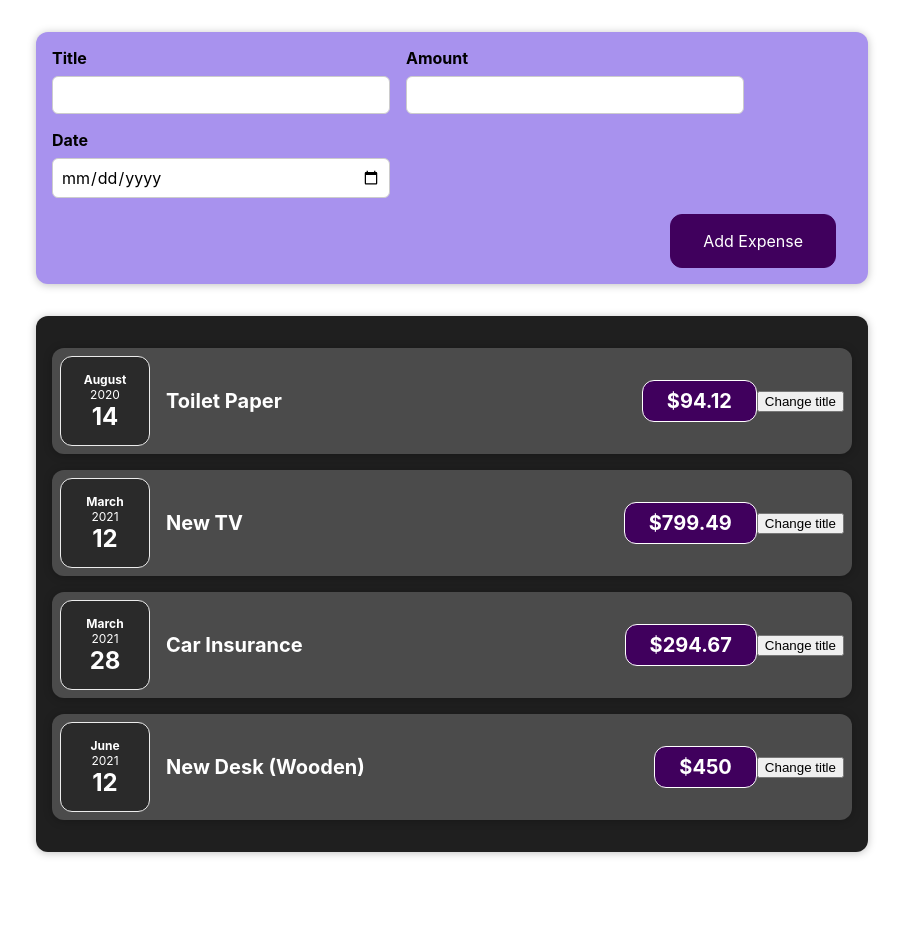
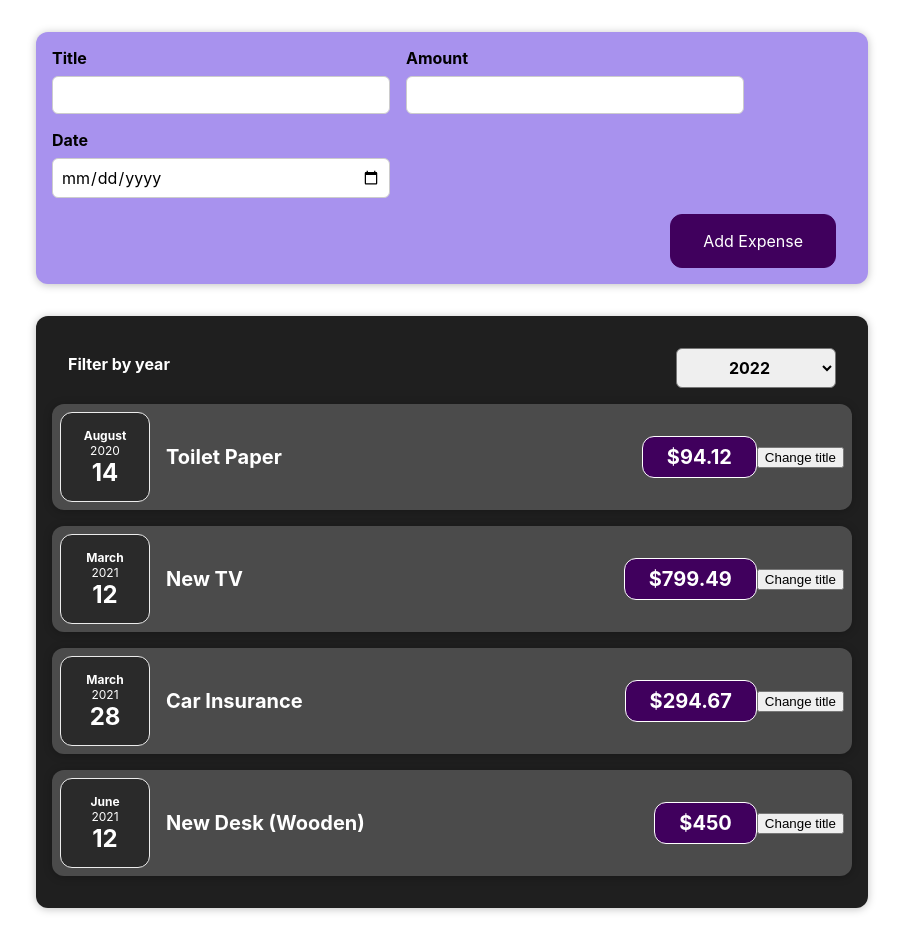
Before and after one commit to Danieldotcomcoder/react-guide, a React (Create React App) app: page / in a window 1280 px wide. Shown: the whole page, without its empty margins (188-1091 px from the left). Before the commit the page ends 884 px from the top, so only its background shows below. Built offline with nearby package versions, Linux system fonts and the light colour scheme.

Commit message:
Lift state up for expense filter

```diff
--- a/src/components/Expenses/Expenses.js
+++ b/src/components/Expenses/Expenses.js
@@ -1,11 +1,20 @@
-import React from 'react';
+import React, { useState } from 'react';
 import ExpenseItem from './ExpenseItem';
 import './Expenses.css';
 import Card from '../UI/Card';
+import ExpensesFilter from './ExpensesFilter';
 
 const Expenses = (props) => {
+
+  const [ filteredYear, setFilteredYear] = useState('2020')
+  const filterChangeHandler = (selectedyear) => {
+
+    setFilteredYear(selectedyear)
+  }
   return (
+    <div>
     <Card className="expenses">
+      <ExpensesFilter onChangeFilter={filterChangeHandler} />
       <ExpenseItem
         title={props.items[0].title}
         amount={props.items[0].amount}
@@ -27,6 +36,7 @@ const Expenses = (props) => {
         date={props.items[3].date}
       />{' '}
     </Card>
+    </div>
   );
 };
 
--- /dev/null
+++ b/src/components/Expenses/ExpensesFilter.css
@@ -0,0 +1,24 @@
+.expenses-filter {
+    color: white;
+    padding: 0 1rem;
+  }
+
+  .expenses-filter__control {
+    display: flex;
+    width: 100%;
+    align-items: center;
+    justify-content: space-between;
+    margin: 1rem 0;
+  }
+
+  .expenses-filter label {
+    font-weight: bold;
+    margin-bottom: 0.5rem;
+  }
+
+  .expenses-filter select {
+    font: inherit;
+    padding: 0.5rem 3rem;
+    font-weight: bold;
+    border-radius: 6px;
+  }
--- /dev/null
+++ b/src/components/Expenses/ExpensesFilter.js
@@ -0,0 +1,28 @@
+
+import React from 'react';
+
+import './ExpensesFilter.css';
+
+const ExpensesFilter = (props) => {
+
+    const dropdownChangeHandler = (event) => {
+
+       props.onChangeFilter(event.targer.value);
+
+    }
+  return (
+    <div className='expenses-filter'>
+      <div className='expenses-filter__control'>
+        <label>Filter by year</label>
+        <select onChange={dropdownChangeHandler}>
+          <option value='2022'>2022</option>
+          <option value='2021'>2021</option>
+          <option value='2020'>2020</option>
+          <option value='2019'>2019</option>
+        </select>
+      </div>
+    </div>
+  );
+};
+
+export default ExpensesFilter;
```
